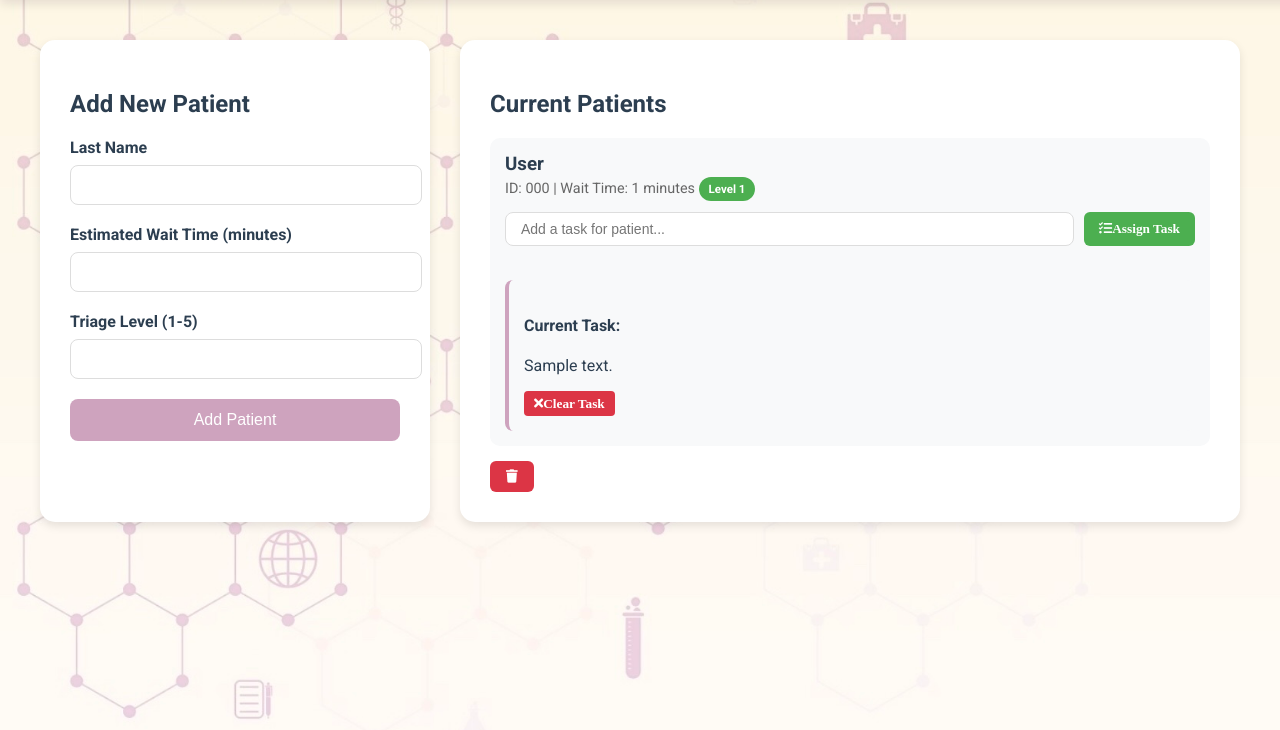
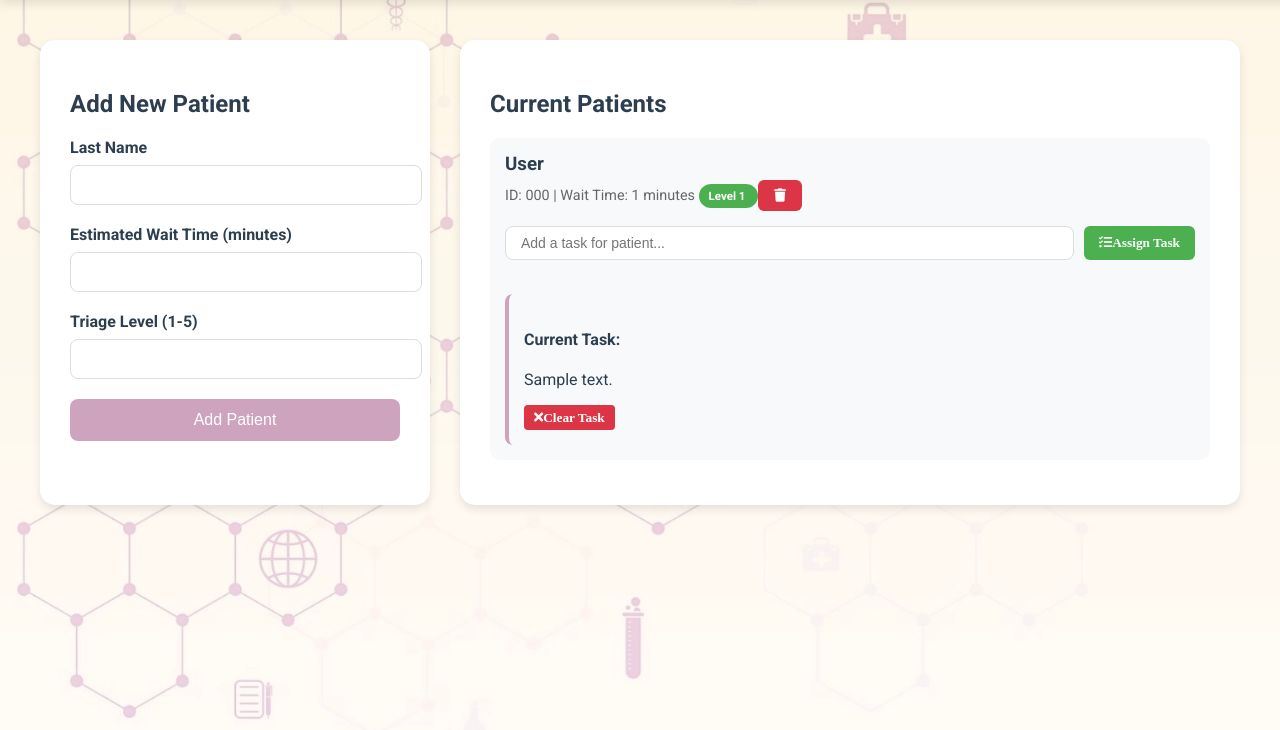
Before and after one commit to Relay-py/rulu-arya-and-the-sheep, a Flask app: page /add-patient in a window 1280 px wide. Shown: the part 70-800 px from the top of the page. Run offline with Flask 3, Linux system fonts and the light colour scheme; a user stored in the database is signed in; tables that the repository leaves empty hold one stand-in row (values such as "Sample post"); some libraries are stand-ins or nearby versions.

Commit message:
Add files via upload

```diff
--- a/templates/patients_add.html
+++ b/templates/patients_add.html
@@ -126,6 +126,8 @@
         }
 
         .patients-list {
+            display: flex;
+            flex-direction: column;
             background: white;
             padding: 30px;
             border-radius: 15px;
@@ -324,9 +326,10 @@
         </div>
 
         <div class="patients-list">
+
             <h2>Current Patients</h2>
-            {% for patient in our_patient %}
             <div class="patient-card">
+                {% for patient in our_patient %}
                 <div class="patient-info">
                     <h3>{{ patient.last_name }}</h3>
                     <div class="patient-details">
@@ -334,6 +337,11 @@
                         <span class="danger-level danger-level-{{ patient.danger_level }}">
                             Level {{ patient.danger_level }}
                         </span>
+                        <form action="{{ url_for('delete_patient', patient_id=patient.id) }}" method="POST" style="display:inline">
+                            <button type="submit" class="delete-button">
+                                <i class="fas fa-trash"></i>
+                            </button>
+                        </form>
                     </div>
                     <div class="task-section">
                         <form action="{{ url_for('add_task', patient_id=patient.id) }}" method="POST" class="task-input-group">
@@ -359,13 +367,8 @@
                         {% endif %}
                     </div>
                 </div>
-                <form action="{{ url_for('delete_patient', patient_id=patient.id) }}" method="POST" style="display: inline;">
-                    <button type="submit" class="delete-button">
-                        <i class="fas fa-trash"></i>
-                    </button>
-                </form>
+                {% endfor %}
             </div>
-            {% endfor %}
         </div>
     </div>
 </body>
```
